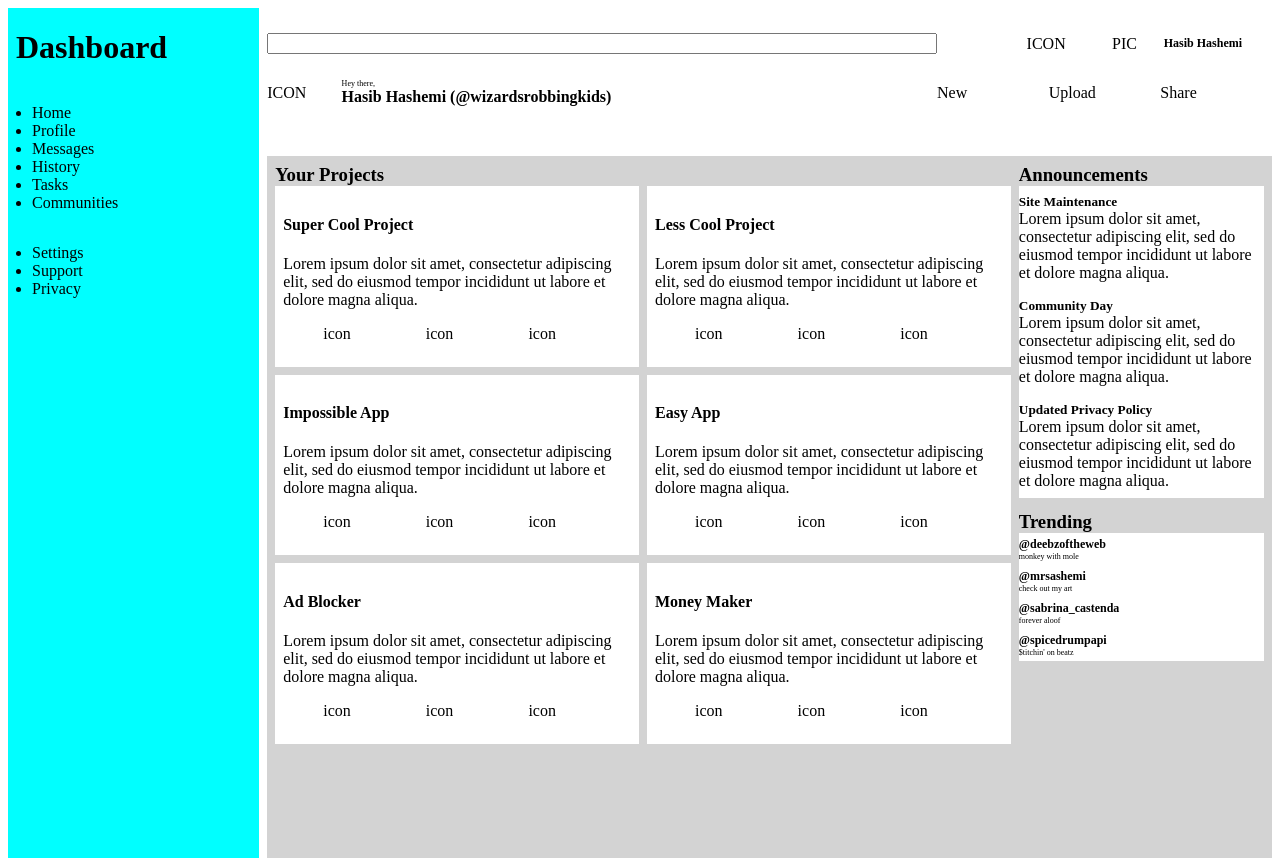
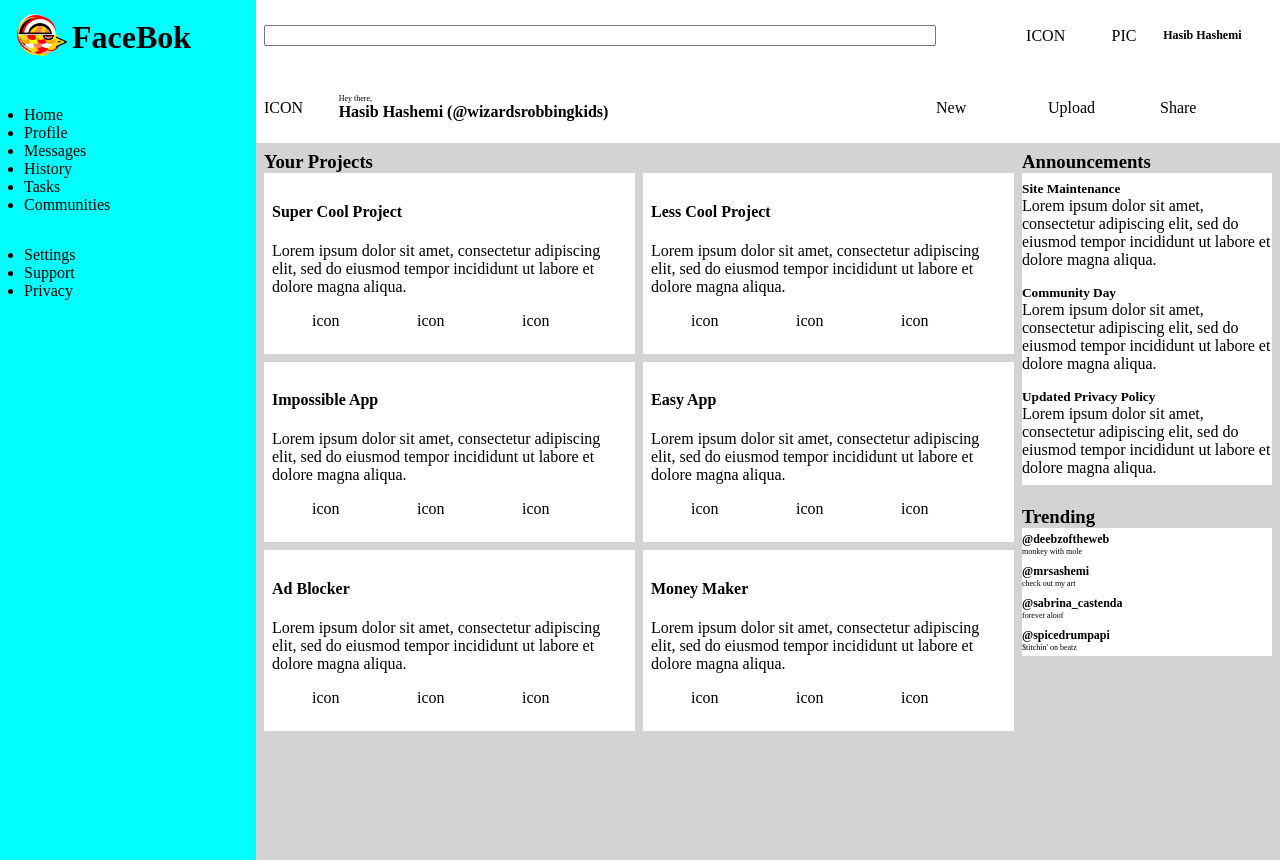
Before and after one commit to mrsashemi/admin-dashboard, a plain HTML site: page index.html in a window 1280 px wide. Drawn offline with Linux system fonts and the light colour scheme.

Commit message:
Create chicken icon

```diff
--- a/index.html
+++ b/index.html
@@ -9,8 +9,8 @@
 </head>
 <body>
     <div class="Dashboard">
-        <div class="sidebar">
-            <h1>Dashboard</h1>
+        <nav class="sidebar">
+            <h1>FaceBok</h1>
             <ul class="manageProfile">
                 <li>Home</li>
                 <li>Profile</li>
@@ -24,7 +24,7 @@
                 <li>Support</li>
                 <li>Privacy</li>
             </ul>
-        </div>
+        </nav>
         <div class="userMenu">
             <div class="searchMenu">
                 <div class="searchBar">
--- a/style.css
+++ b/style.css
@@ -1,3 +1,7 @@
+body {
+    margin: 0;
+}
+
 * {
     box-sizing: border-box;
 }
@@ -9,7 +13,6 @@
     grid-template-areas:
     "sidebar usermenu"
     "sidebar activityDash";
-    gap: 1vmin;
 }
 
 /* left-side sidebar*/
@@ -28,11 +31,111 @@
 
 .sidebar > h1 {
     height: 100%;
+    font-size: 4vmin;
+    position: relative;
+    top: -1vmin;
+    left:8vmin;
+}
+
+.sidebar > h1::before {
+    content: "------------";
+    text-align: right;
+    letter-spacing: -1vmin;
+    text-shadow:
+    0.6vmin 0.5vmin black,
+    0.6vmin 0.3vmin white,
+    -0.4vmin -0.4vmin gold,
+    -0.6vmin -0.55vmin black,
+    -0.4vmin -0.7vmin gold,
+    -0.4vmin -0.8vmin gold,
+    0.6vmin 0.4vmin white;
+    font-size: 2vmin;
+    color: white;
+    background-color: black;
+    width: 3vmin;
+    height: 3vmin;
+    position: absolute;
+    border-radius: 50%;
+    top: 0vmin;
+    left: -6vmin;
+    border: 0.6vmin solid white;
+    box-shadow:
+    0.1vmin -0.3vmin black inset,
+    -0.1vmin -0.3vmin black inset,
+    0.4vmin 0.4vmin gold inset,
+    0.8vmin 0.8vmin coral inset,
+    1.2vmin 1.2vmin gold inset,
+    1.6vmin 1.6vmin coral inset,
+    2vmin 2vmin gold inset,
+    2.4vmin 2.4vmin coral inset,
+    0.3vmin 0vmin red,
+    0vmin .3vmin red,
+    0vmin -0.4vmin white,
+    0.57vmin 0.15vmin black,
+    0.57vmin 0vmin white,
+    0.75vmin 0.25vmin gold,
+    0.85vmin 0vmin red,
+    0.5vmin -0.25vmin red,
+    0.5vmin -0.5vmin gold,
+    0.5vmin 0.5vmin red,
+    0.7vmin 0.6vmin white;
+    transform: scaleY(-1) scaleX(-1);
+}
+
+.sidebar > h1::after {
+    content: "^";
+    text-shadow:
+    0 -0.3vmin black;
+    font-weight: bolder;
+    letter-spacing: -1.1vmin;
+    writing-mode: vertical-lr;
+    white-space: pre-wrap;
+    font-size: 3vmin;
+    color: gold;
+    background-color: red;
+    position: absolute;
+    top: 2vmin;
+    left: -3.6vmin;
+    height: 0.7vmin;
+    width: 1.3vmin;
+    border-radius: 0 0 1.5vmin 1.5vmin;
+    box-shadow:
+    0vmin 0.15vmin black inset,
+    0.2vmin 0 black inset,
+    -0.2vmin 0 black inset,
+    0vmin -0.2vmin black inset,
+    0.3vmin 0 white inset,
+    -0.3vmin 0 white inset,
+    0vmin -0.3vmin white inset,
+    0.55vmin 0vmin gold,
+    -1vmin 0vmin gold,
+    -2vmin 0vmin red,
+    -3vmin 0vmin gold,
+    0.25vmin 0.5vmin orange,
+    -0.75vmin 0.5vmin red,
+    -1.75vmin 0.5vmin yellow,
+    -2.75vmin 0.5vmin orange,
+    -0.25vmin 1vmin white,
+    -1.25vmin 1vmin coral,
+    -2.25vmin 1vmin white,
+    -0.75vmin 1.5vmin red,
+    -1.75vmin 1.5vmin gold,
+    -1.25vmin 1.75vmin red,
+    0.55vmin 0.5vmin gold,
+    0.3vmin 1.25vmin gold,
+    0.3vmin 1vmin gold,
+    0.6vmin 1.25vmin red,
+    0.35vmin 1.4vmin red,
+    -0.25vmin 1.75vmin lightsalmon,
+    -0.75vmin 2vmin gold;
 }
 
 /*right-side top header menu*/
 .userMenu {
     grid-area: usermenu;
+    display: grid;
+    grid-template-rows: repeat(2, 1fr);
+    padding: 0 1vmin 0 1vmin;
 }
 
 .searchMenu {
```
